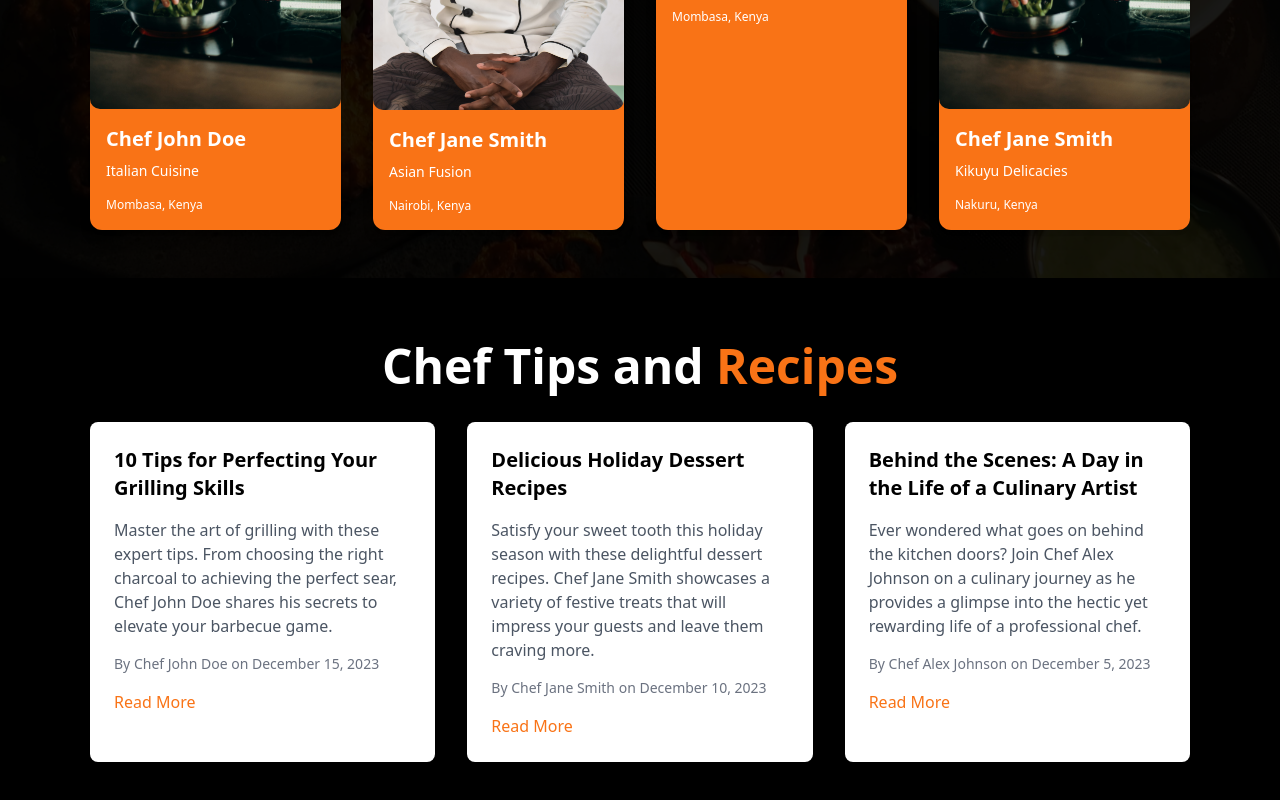
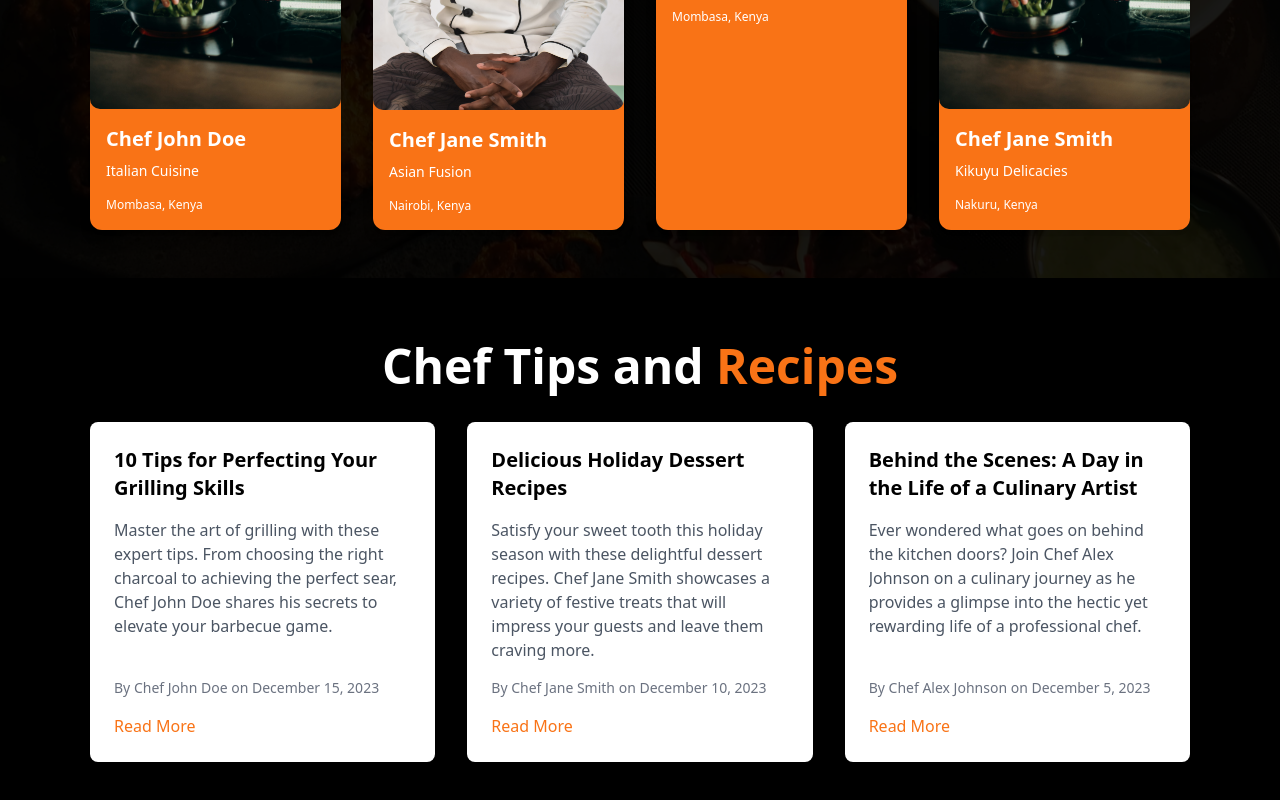
Before and after one commit to naomirono/Catering_app, a React (Vite) app in the folder client/: page / in a window 1280 px wide. Shown: the part 1851-2651 px from the top of the page. Built offline with nearby package versions, Linux system fonts and the light colour scheme.

Commit message:
Add tailwind styling so By Author paragraph is consistently positioned at the bottom of each card

```diff
--- a/client/src/components/Layout/Blog/Blog.jsx
+++ b/client/src/components/Layout/Blog/Blog.jsx
@@ -28,15 +28,17 @@ const Blog = () => {
     <section className="py-16">
       <div className="container mx-auto max-w-[1100px]">
         <div className='text-center mb-8'>
-          <h2 className="text-5xl font-bold text-white">Chef Tips and <span className='text-orange-500'>Recipes</span> </h2>
+          <h2 className="text-5xl font-bold text-white">Chef Tips and <span className='text-orange-500'>Recipes</span></h2>
         </div>
 
         <div className="grid grid-cols-1 md:grid-cols-2 lg:grid-cols-3 gap-8">
           {blogPosts.map((post, index) => (
-            <div key={index} className="bg-white p-6 rounded-lg shadow-md">
+            <div key={index} className="bg-white p-6 rounded-lg shadow-md flex flex-col h-full">
               <h3 className="text-xl font-semibold mb-4">{post.title}</h3>
-              <p className="text-gray-600 mb-4">{post.content}</p>
-              <p className="text-sm text-gray-500 mb-4">{`By ${post.author} on ${post.date}`}</p>
+              <div className="flex-grow overflow-hidden">
+                <p className="text-gray-600">{post.content}</p>
+              </div>
+              <p className="text-sm text-gray-500 mt-4">{`By ${post.author} on ${post.date}`}</p>
               <div className="mt-4">
                 <a
                   href="#"
```
